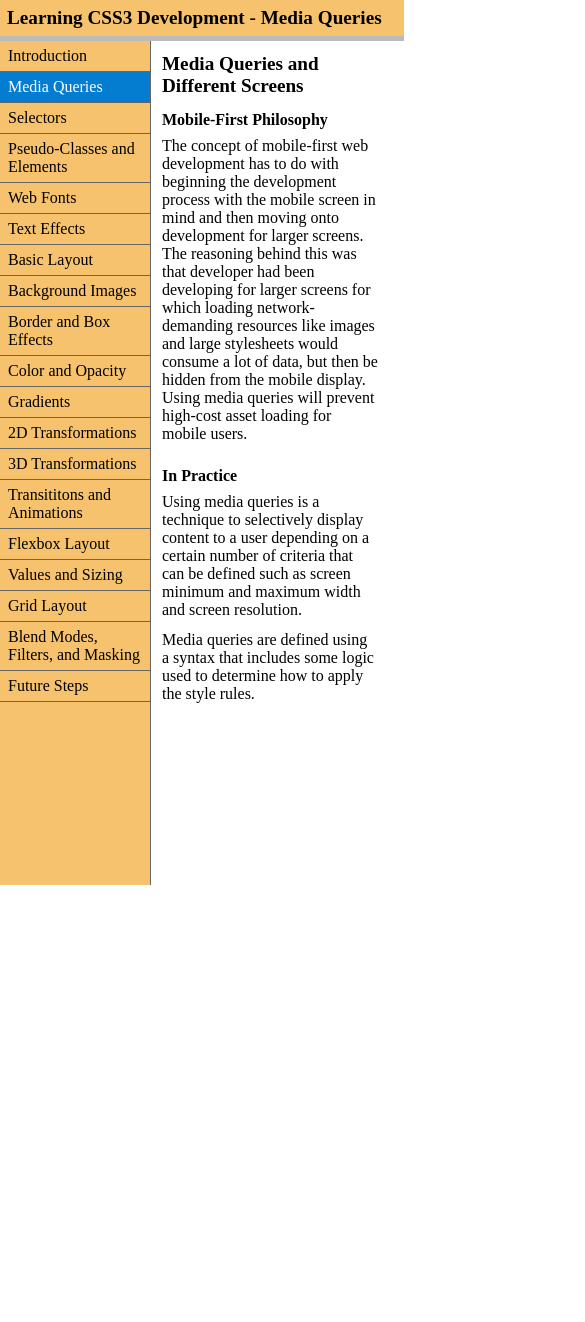
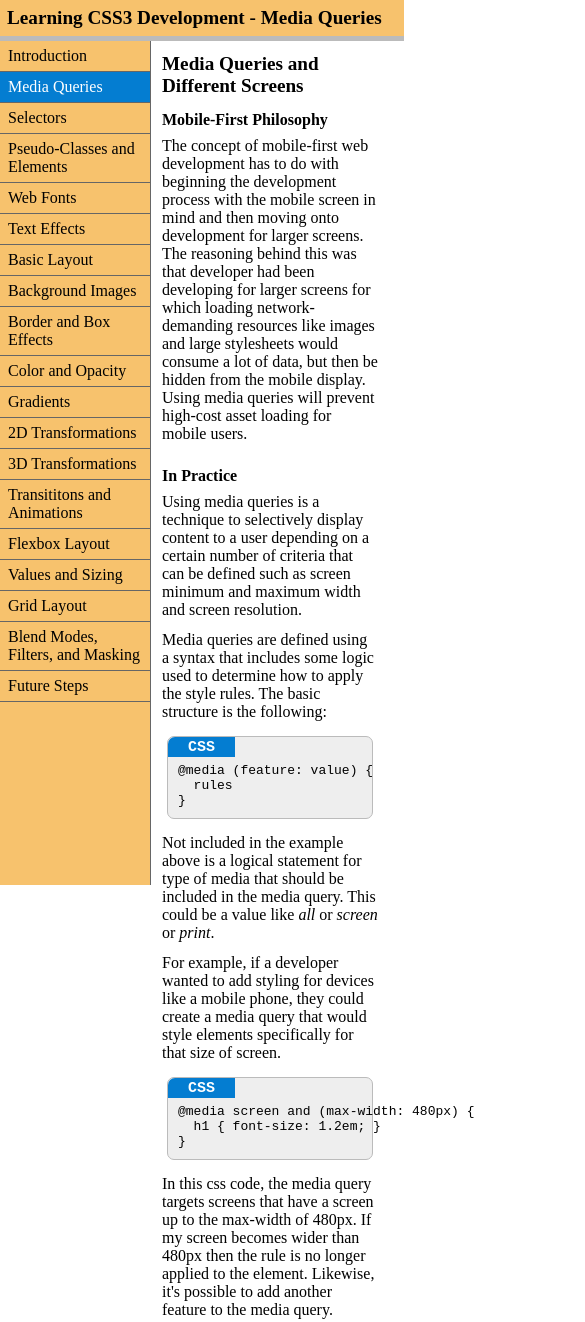
Before and after one commit to robert-laws/CSS-focus, a website: page src/pug/media.pug in a window 390 px wide. Shown: the top 1322 px of the page, 585 px wide, since content can reach past the window. Before the commit the page ends 844 px from the top, so only its background shows below. Drawn offline with nearby package versions, Linux system fonts and the light colour scheme; files that its build step writes are made by us from their sources.

Commit message:
pre mixin for code examples. Working on media queries page

```diff
--- a/src/css/main.css
+++ b/src/css/main.css
@@ -115,6 +115,10 @@ nav li a:hover {
   }
 }
 
+@media screen and (min-width: 400px) and (max-width: 480px) {
+  h4 { color: yellow; }
+}
+
 /*************** END NAVIGATION ********************/
 
 /*************** BEGIN SECTION & CONTENT ***********/
--- a/src/pug/includes/mixins.pug
+++ b/src/pug/includes/mixins.pug
@@ -3,11 +3,18 @@ mixin headname(main, title)
     |  -
     = title
 
-mixin formatcode(type, ...args)
+mixin formatCssCode(type, ...args)
   pre
     span= type
     |
-    |
-    each arg in args
-      |#{arg}
-      |
+    - var count = args.length - 1
+    each val, index in args
+      if index == 0
+        |
+        |#{val}
+      else if index == count
+        |
+        |#{val}
+      else
+        |
+        |   #{val}
--- a/src/pug/index.pug
+++ b/src/pug/index.pug
@@ -42,7 +42,7 @@ html
         |   background-color: red;
         |}
 
-      +formatcode("CSS", "body {", "background-color: red", "}")
+      +formatCssCode("CSS", "body {", "margin: 10px", "padding: 0", "background-color: red;", "border: 1px solid #000;", "}")
 
       p
         |All the code including HTML, CSS, and Javascript for this website is coded from scratch without the use of any frameworks. This allow focus on the features of CSS3 without external code getting in the way.
--- a/src/pug/media.pug
+++ b/src/pug/media.pug
@@ -25,9 +25,30 @@ html
         |Using media queries is a technique to selectively display content to a user depending on a certain number of criteria that can be defined such as screen minimum and maximum width and screen resolution.
 
       p
-        |Media queries are defined using a syntax that includes some logic used to determine how to apply the style rules.
+        |Media queries are defined using a syntax that includes some logic used to determine how to apply the style rules. The basic structure is the following:
 
+      +formatCssCode("CSS", "@media (feature: value) {", "rules", "}")
 
+      p
+        |Not included in the example above is a logical statement for type of media that should be included in the media query. This could be a value like
+        em  all
+        | or
+        em  screen
+        | or
+        em  print
+        |.
 
+      p
+        |For example, if a developer wanted to add styling for devices like a mobile phone, they could create a media query that would style elements specifically for that size of screen.
+
+      +formatCssCode("CSS", "@media screen and (max-width: 480px) {", "h1 { font-size: 1.2em; }", "}")
+
+      p
+        |In this css code, the media query targets screens that have a screen up to the max-width of 480px. If my screen becomes wider than 480px then the rule is no longer applied to the element. Likewise, it's possible to add another feature to the media query.
+
+      +formatCssCode("CSS", "@media screen (min-width: 320px) and (max-width: 480px) {", "h1 { font-size: 1.2em; }", "}")
+
+      p
+        |In this case, the media query targets screens that have a screen width than 320px but only up to a width of 480px. The rule will be applied only to screens that are between 320px and 480px wide.
 
     include includes/footer.pug
```
